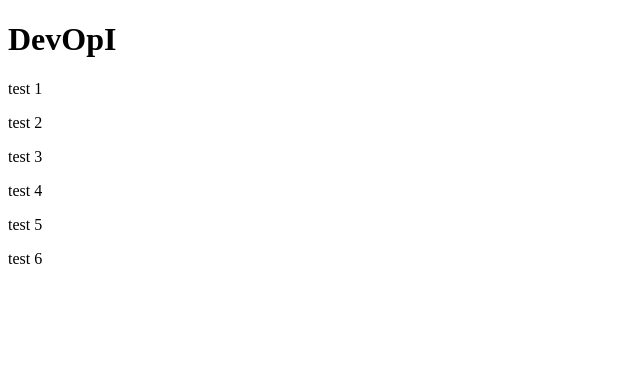
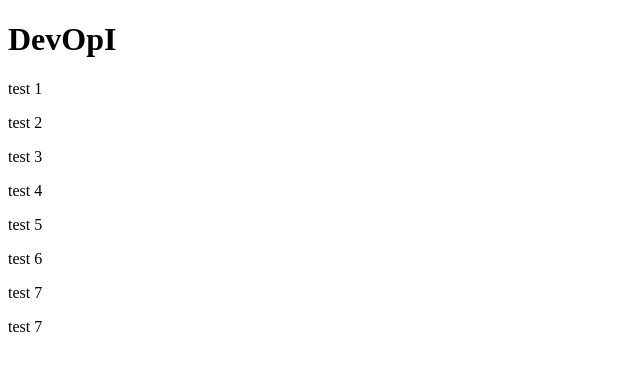
Before and after one commit to tamsub/devops_I, a plain HTML site: page index.html in a window 1280 px wide. Shown: the whole page, without its empty margins (0-640 px from the left). Drawn offline with Linux system fonts and the light colour scheme.

Commit message:
add test7

```diff
--- a/index.html
+++ b/index.html
@@ -27,6 +27,8 @@
     <p>test 4</p>
     <p>test 5</p>
     <p>test 6</p>
+    <p>test 7</p>
+    <p>test 7</p>
 
     <script src="" async defer></script>
   </body>
```
